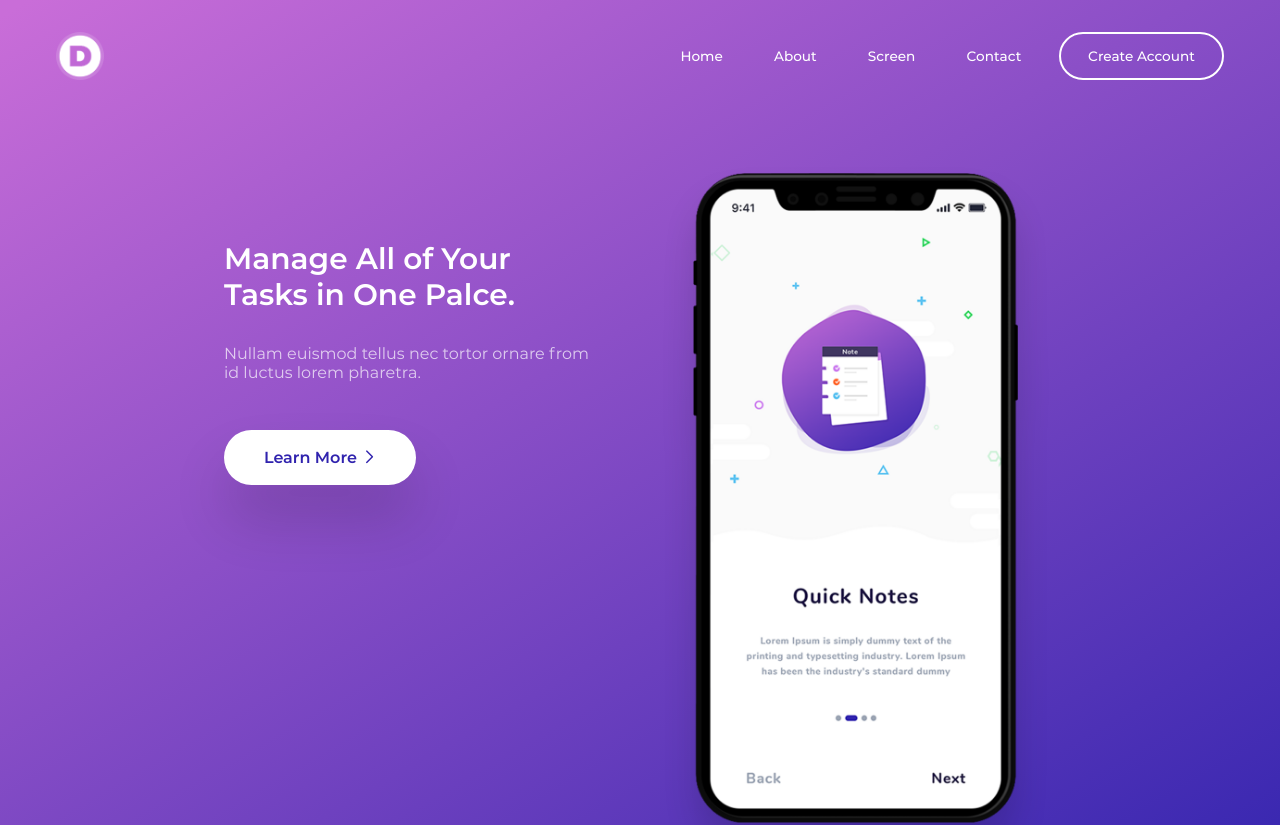
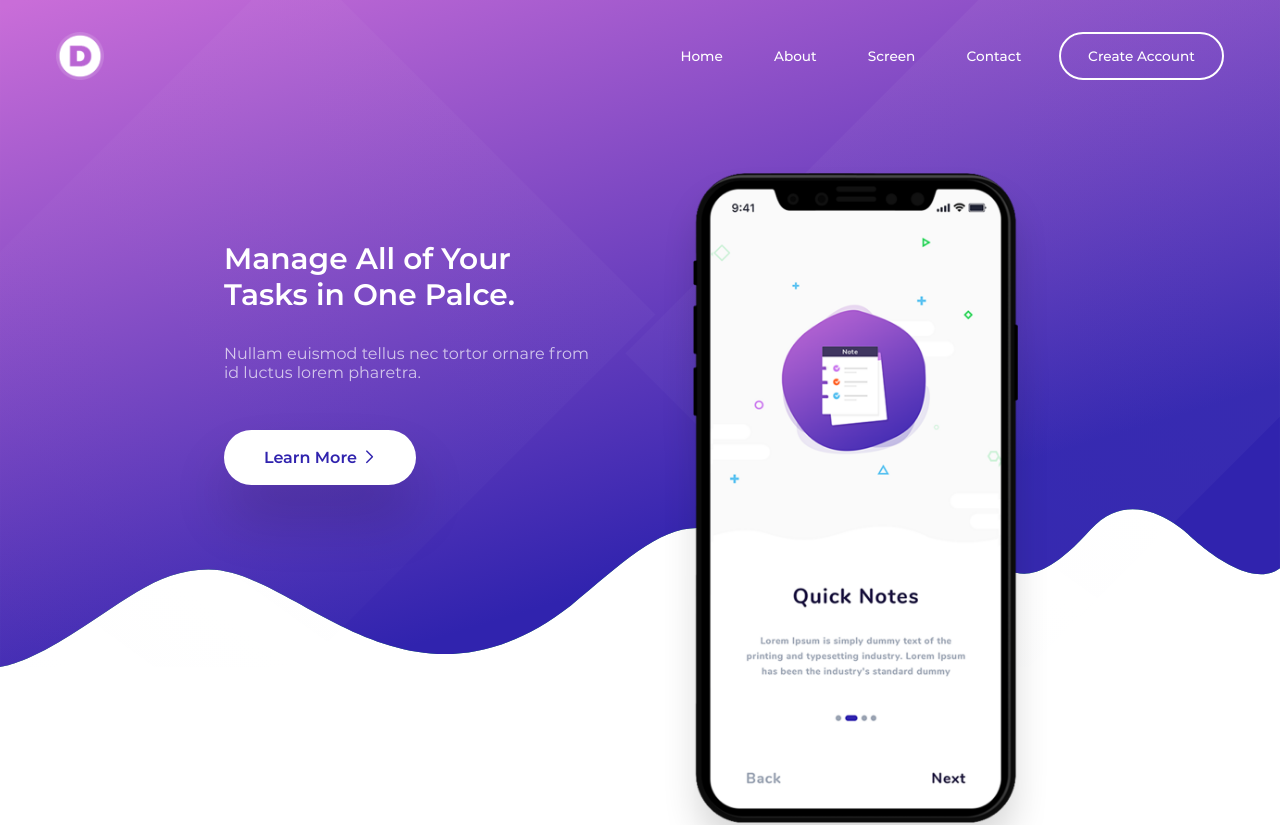
Before and after one commit to AvaBakuei/task-manager, a React (Create React App) app: page / in a window 1280 px wide. Shown: the top 825 px of the page. Built offline with nearby package versions, Linux system fonts and the light colour scheme.

Commit message:
edit header in home

```diff
--- a/src/screens/home/Home.js
+++ b/src/screens/home/Home.js
@@ -51,7 +51,10 @@ const analyseSection = {
 const Home = () => {
 	return (
 		<div className="wrapper">
-			<Header className="home-header">
+			<Header
+				className="home-header"
+				img={require("../../assets/media/bg.svg")}
+			>
 				<h1>Task-Manager</h1>
 				<div className="center header-bottom">
 					<div className="header-content">
--- a/src/screens/home/Home.scss
+++ b/src/screens/home/Home.scss
@@ -5,6 +5,7 @@
 		display: none;
 	}
 	.home-header {
+		background: transparent;
 		.header-bottom {
 			@include flexbox(space-between, flex-start);
 
```
